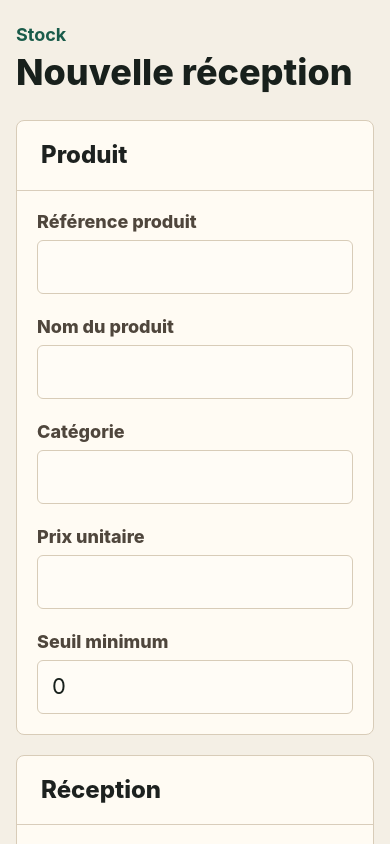
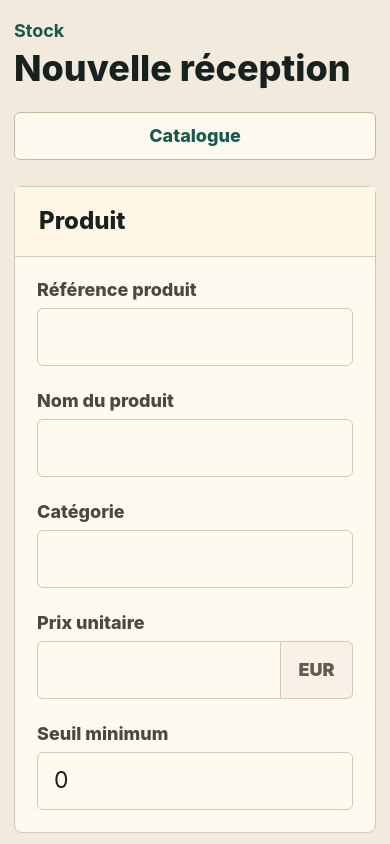
Before and after one commit to aliCheikCheikh/auto-stock-management-front, an Angular app: page /stock-receipts/new in a window 390 px wide. Shown: the top 844 px of the page. Built offline with nearby package versions, Linux system fonts and the light colour scheme.

Commit message:
style(app): refine tablet POS layout

```diff
--- a/src/app/features/products/pages/products-page/products-page.html
+++ b/src/app/features/products/pages/products-page/products-page.html
@@ -6,9 +6,13 @@
         <h1>Catalogue produits</h1>
       </div>
 
-      @if (state.status === 'success') {
-        <p class="product-count">{{ state.products.length }} produit(s)</p>
-      }
+      <div class="page-actions">
+        @if (state.status === 'success') {
+          <p class="product-count">{{ state.products.length }} produit(s)</p>
+        }
+
+        <a class="primary-action" href="/stock-receipts/new">Nouvelle réception</a>
+      </div>
     </header>
 
     @if (state.status === 'loading') {
@@ -45,18 +49,22 @@
                 <span>{{ item.product.productId }}</span>
               </div>
 
-              <span role="cell">{{ item.product.reference }}</span>
+              <span role="cell" data-label="Référence">{{ item.product.reference }}</span>
 
-              <strong class="price" role="cell">
+              <strong class="price" role="cell" data-label="Prix">
                 {{ item.product.unitPrice.amount }} {{ item.product.unitPrice.currency }}
               </strong>
 
-              <div class="stock-quantity" role="cell">
+              <div class="stock-quantity" role="cell" data-label="Stock global">
                 <strong>{{ item.globalQuantity }}</strong>
                 <span>Seuil {{ item.product.minimumGlobalThreshold }}</span>
               </div>
 
-              <span class="stock-badge stock-badge--{{ item.stockStatus }}" role="cell">
+              <span
+                class="stock-badge stock-badge--{{ item.stockStatus }}"
+                role="cell"
+                data-label="Etat"
+              >
                 @switch (item.stockStatus) {
                   @case ('ok') {
                     OK
--- a/src/app/features/products/pages/products-page/products-page.scss
+++ b/src/app/features/products/pages/products-page/products-page.scss
@@ -1,20 +1,21 @@
 .products-page {
   min-height: 100vh;
-  padding: 40px;
-  background: #f4efe5;
+  padding: 34px;
+  background: var(--color-canvas);
 }
 
 .page-header {
   display: flex;
-  align-items: flex-end;
+  align-items: center;
   justify-content: space-between;
   gap: 24px;
-  margin-bottom: 28px;
+  max-width: 1240px;
+  margin: 0 auto 26px;
 }
 
 .page-kicker {
   margin: 0 0 8px;
-  color: #195b4a;
+  color: var(--color-petrol);
   font-size: 18px;
   font-weight: 700;
 }
@@ -26,44 +27,73 @@ p {
 }
 
 h1 {
-  color: #18201c;
+  color: var(--color-ink);
   font-size: 36px;
   line-height: 1.08;
   font-weight: 800;
 }
 
 h2 {
-  color: #1d211f;
+  color: var(--color-ink);
   font-size: 24px;
   line-height: 1.2;
   font-weight: 800;
 }
 
+.page-actions {
+  display: flex;
+  align-items: center;
+  gap: 12px;
+}
+
 .product-count {
-  padding: 10px 14px;
-  border: 1px solid #d8ccb8;
+  min-height: 48px;
+  display: grid;
+  align-items: center;
+  padding: 10px 16px;
+  border: 1px solid var(--color-border);
   border-radius: 6px;
-  background: #fffbf3;
-  color: #195b4a;
+  background: var(--color-surface);
+  color: var(--color-petrol);
   font-size: 18px;
   font-weight: 700;
 }
 
+.primary-action {
+  min-height: 48px;
+  display: grid;
+  align-items: center;
+  border: 1px solid var(--color-petrol-dark);
+  border-radius: 6px;
+  background: var(--color-petrol);
+  color: var(--color-surface);
+  font-size: 18px;
+  font-weight: 800;
+  padding: 10px 16px;
+  text-decoration: none;
+}
+
+.primary-action:hover {
+  background: var(--color-petrol-dark);
+}
+
 .state-panel,
 .catalogue-section {
-  border: 1px solid #d8ccb8;
+  max-width: 1240px;
+  margin: 0 auto;
+  border: 1px solid var(--color-border);
   border-radius: 8px;
-  background: #fffbf3;
+  background: var(--color-surface);
 }
 
 .state-panel {
   padding: 28px;
-  color: #1d211f;
+  color: var(--color-ink);
   font-size: 20px;
 }
 
 .state-panel--error {
-  border-color: #b94735;
+  border-color: var(--color-brick);
   color: #8f2f24;
 }
 
@@ -72,7 +102,8 @@ h2 {
   align-items: center;
   min-height: 68px;
   padding: 20px 24px;
-  border-bottom: 1px solid #d9cdbb;
+  border-bottom: 1px solid var(--color-border);
+  background: var(--color-surface-strong);
 }
 
 .products-table {
@@ -96,8 +127,8 @@ h2 {
 .products-table__header {
   min-height: 48px;
   padding: 0 24px;
-  background: #f6f1e8;
-  color: #5b5145;
+  background: var(--color-canvas-soft);
+  color: var(--color-muted);
   font-size: 16px;
   font-weight: 800;
   text-transform: uppercase;
@@ -105,10 +136,14 @@ h2 {
 
 .products-table__row {
   min-height: 74px;
-  padding: 14px 24px;
-  border-top: 1px solid #d9cdbb;
-  color: #1d211f;
+  padding: 16px 24px;
+  border-top: 1px solid var(--color-border);
+  color: var(--color-ink);
   font-size: 18px;
+}
+
+.products-table__row:hover {
+  background: #fff7e8;
 }
 
 .products-table__row:first-of-type {
@@ -126,12 +161,12 @@ h2 {
 }
 
 .product-main span {
-  color: #6b5f51;
+  color: var(--color-muted);
   font-size: 16px;
 }
 
 .price {
-  color: #195b4a;
+  color: var(--color-petrol);
   font-size: 20px;
 }
 
@@ -141,20 +176,20 @@ h2 {
 }
 
 .stock-quantity strong {
-  color: #18201c;
+  color: var(--color-ink);
   font-size: 22px;
   line-height: 1;
 }
 
 .stock-quantity span {
-  color: #6b5f51;
+  color: var(--color-muted);
   font-size: 16px;
 }
 
 .stock-badge {
   width: max-content;
-  min-width: 96px;
-  padding: 8px 12px;
+  min-width: 104px;
+  padding: 9px 12px;
   border: 1px solid transparent;
   border-radius: 6px;
   font-size: 16px;
@@ -164,37 +199,49 @@ h2 {
 }
 
 .stock-badge--ok {
-  border-color: #6b8f57;
+  border-color: var(--color-sage);
   background: #eef3e7;
   color: #31552b;
 }
 
 .stock-badge--low {
-  border-color: #b8832f;
+  border-color: var(--color-ochre);
   background: #fbefd3;
   color: #6f4c18;
 }
 
 .stock-badge--critical {
-  border-color: #b94735;
+  border-color: var(--color-brick);
   background: #f5ded8;
   color: #842a20;
 }
 
 .empty-state {
   padding: 28px 24px;
-  color: #6b5f51;
+  color: var(--color-muted);
   font-size: 20px;
 }
 
-@media (max-width: 760px) {
+@media (max-width: 960px) {
   .products-page {
-    padding: 24px 16px;
+    padding: 24px;
   }
 
   .page-header {
     align-items: flex-start;
     flex-direction: column;
+    gap: 18px;
+  }
+
+  .page-actions {
+    width: 100%;
+    align-items: stretch;
+  }
+
+  .product-count,
+  .primary-action {
+    flex: 1;
+    justify-content: center;
   }
 
   .products-table__header {
@@ -203,10 +250,42 @@ h2 {
 
   .products-table__row {
     grid-template-columns: 1fr;
-    gap: 10px;
+    gap: 14px;
+    min-height: auto;
+    padding: 20px;
+  }
+
+  .products-table__row > [role='cell']:not(.product-main) {
+    display: flex;
+    align-items: center;
+    justify-content: space-between;
+    gap: 16px;
+    min-height: 34px;
+  }
+
+  .products-table__row > [role='cell']:not(.product-main)::before {
+    content: attr(data-label);
+    color: var(--color-muted);
+    font-size: 16px;
+    font-weight: 800;
+  }
+
+  .stock-quantity {
+    display: flex;
+    justify-content: space-between;
   }
 
   .stock-badge {
     min-width: 0;
   }
 }
+
+@media (max-width: 560px) {
+  .products-page {
+    padding: 20px 14px;
+  }
+
+  .page-actions {
+    flex-direction: column;
+  }
+}
--- a/src/app/features/stock-receipts/pages/new-stock-receipt-page/new-stock-receipt-page.html
+++ b/src/app/features/stock-receipts/pages/new-stock-receipt-page/new-stock-receipt-page.html
@@ -4,6 +4,8 @@
       <p class="page-kicker">Stock</p>
       <h1>Nouvelle réception</h1>
     </div>
+
+    <a class="secondary-action" href="/products">Catalogue</a>
   </header>
 
   <form class="receipt-form" [formGroup]="form" (ngSubmit)="onSubmit()">
@@ -37,9 +39,12 @@
           }
         </div>
 
-        <div class="field">
+        <div class="field field--price">
           <label for="unitPriceAmount">Prix unitaire</label>
-          <input id="unitPriceAmount" type="text" formControlName="unitPriceAmount" />
+          <div class="price-input">
+            <input id="unitPriceAmount" type="text" formControlName="unitPriceAmount" />
+            <span>EUR</span>
+          </div>
           @if (form.controls.unitPriceAmount.touched && form.controls.unitPriceAmount.invalid) {
             <p class="field-error">Prix obligatoire.</p>
           }
@@ -72,7 +77,7 @@
           }
         </div>
 
-        <div class="field">
+        <div class="field field--quantity">
           <label for="quantity">Quantité reçue</label>
           <input id="quantity" type="number" formControlName="quantity" />
           @if (form.controls.quantity.touched && form.controls.quantity.invalid) {
--- a/src/app/features/stock-receipts/pages/new-stock-receipt-page/new-stock-receipt-page.scss
+++ b/src/app/features/stock-receipts/pages/new-stock-receipt-page/new-stock-receipt-page.scss
@@ -1,17 +1,22 @@
 .receipt-page {
   min-height: 100vh;
-  padding: 40px;
-  background: #f4efe5;
-  color: #18201c;
+  padding: 34px;
+  background: var(--color-canvas);
+  color: var(--color-ink);
 }
 
 .page-header {
-  margin-bottom: 28px;
+  display: flex;
+  align-items: center;
+  justify-content: space-between;
+  gap: 24px;
+  max-width: 1120px;
+  margin: 0 auto 26px;
 }
 
 .page-kicker {
   margin: 0 0 8px;
-  color: #195b4a;
+  color: var(--color-petrol);
   font-size: 18px;
   font-weight: 700;
 }
@@ -23,29 +28,48 @@ p {
 }
 
 h1 {
-  color: #18201c;
+  color: var(--color-ink);
   font-size: 36px;
   line-height: 1.08;
   font-weight: 800;
 }
 
 h2 {
-  color: #1d211f;
+  color: var(--color-ink);
   font-size: 24px;
   line-height: 1.2;
   font-weight: 800;
 }
 
+.secondary-action {
+  min-height: 48px;
+  display: grid;
+  align-items: center;
+  border: 1px solid var(--color-border-strong);
+  border-radius: 6px;
+  background: var(--color-surface);
+  color: var(--color-petrol);
+  font-size: 18px;
+  font-weight: 800;
+  padding: 10px 16px;
+  text-decoration: none;
+}
+
+.secondary-action:hover {
+  border-color: var(--color-petrol);
+}
+
 .receipt-form {
   display: grid;
-  gap: 20px;
-  max-width: 980px;
+  gap: 22px;
+  max-width: 1120px;
+  margin: 0 auto;
 }
 
 .form-section {
-  border: 1px solid #d8ccb8;
+  border: 1px solid var(--color-border);
   border-radius: 8px;
-  background: #fffbf3;
+  background: var(--color-surface);
 }
 
 .section-heading {
@@ -53,14 +77,15 @@ h2 {
   align-items: center;
   min-height: 68px;
   padding: 20px 24px;
-  border-bottom: 1px solid #d9cdbb;
+  border-bottom: 1px solid var(--color-border);
+  background: var(--color-surface-strong);
 }
 
 .form-grid {
   display: grid;
   grid-template-columns: repeat(2, minmax(0, 1fr));
-  gap: 22px;
-  padding: 24px;
+  gap: 24px;
+  padding: 26px;
 }
 
 .field {
@@ -80,20 +105,49 @@ label {
 
 input {
   width: 100%;
-  min-height: 54px;
-  border: 1px solid #d8ccb8;
+  min-height: 62px;
+  border: 1px solid var(--color-border);
   border-radius: 6px;
-  background: #fffcf6;
-  color: #18201c;
-  font-size: 22px;
+  background: var(--color-surface);
+  color: var(--color-ink);
+  font-size: 23px;
   line-height: 1.2;
-  padding: 12px 14px;
+  padding: 14px 16px;
   outline: none;
 }
 
 input:focus {
-  border-color: #195b4a;
+  border-color: var(--color-petrol);
   box-shadow: 0 0 0 3px rgba(25, 91, 74, 0.14);
+}
+
+.price-input {
+  display: grid;
+  grid-template-columns: minmax(0, 1fr) 72px;
+  align-items: stretch;
+}
+
+.price-input input {
+  border-top-right-radius: 0;
+  border-bottom-right-radius: 0;
+}
+
+.price-input span {
+  display: grid;
+  place-items: center;
+  min-height: 62px;
+  border: 1px solid var(--color-border);
+  border-left: 0;
+  border-radius: 0 6px 6px 0;
+  background: var(--color-canvas-soft);
+  color: var(--color-muted);
+  font-size: 18px;
+  font-weight: 900;
+}
+
+.field--quantity input {
+  font-size: 32px;
+  font-weight: 800;
 }
 
 .field-error {
@@ -105,23 +159,23 @@ input:focus {
 .form-actions {
   display: flex;
   justify-content: flex-end;
-  padding: 4px 0 0;
+  padding: 2px 0 0;
 }
 
 .submit-button {
-  min-height: 54px;
-  border: 1px solid #12483a;
+  min-height: 62px;
+  border: 1px solid var(--color-petrol-dark);
   border-radius: 6px;
-  background: #195b4a;
-  color: #fffcf6;
+  background: var(--color-petrol);
+  color: var(--color-surface);
   cursor: pointer;
-  font-size: 20px;
+  font-size: 22px;
   font-weight: 800;
-  padding: 12px 20px;
+  padding: 14px 24px;
 }
 
 .submit-button:hover {
-  background: #12483a;
+  background: var(--color-petrol-dark);
 }
 
 .submit-button:focus-visible {
@@ -129,14 +183,24 @@ input:focus {
   outline-offset: 2px;
 }
 
-@media (max-width: 760px) {
+@media (max-width: 960px) {
   .receipt-page {
-    padding: 24px 16px;
+    padding: 24px;
+  }
+
+  .page-header {
+    align-items: flex-start;
+    flex-direction: column;
+  }
+
+  .secondary-action {
+    width: 100%;
+    justify-content: center;
   }
 
   .form-grid {
     grid-template-columns: 1fr;
-    padding: 20px;
+    padding: 22px;
   }
 
   .form-actions {
@@ -147,3 +211,14 @@ input:focus {
     width: 100%;
   }
 }
+
+@media (max-width: 560px) {
+  .receipt-page {
+    padding: 20px 14px;
+  }
+
+  input,
+  .price-input span {
+    min-height: 58px;
+  }
+}
--- a/src/styles.scss
+++ b/src/styles.scss
@@ -1,8 +1,24 @@
 :root {
-  color: #18201c;
-  background: #f4efe5;
+  --color-canvas: #f2eadc;
+  --color-canvas-soft: #f7f1e8;
+  --color-surface: #fffaf0;
+  --color-surface-strong: #fff6e6;
+  --color-ink: #17211e;
+  --color-muted: #665b4d;
+  --color-border: #d7c8b2;
+  --color-border-strong: #c9b89e;
+  --color-petrol: #18594b;
+  --color-petrol-dark: #123f36;
+  --color-terracotta: #b85d33;
+  --color-ochre: #b8832f;
+  --color-sage: #6f8f5d;
+  --color-brick: #ad4435;
+
+  color: var(--color-ink);
+  background: var(--color-canvas);
   font-family: Inter, ui-sans-serif, system-ui, -apple-system, BlinkMacSystemFont, "Segoe UI", sans-serif;
   font-synthesis: none;
+  -webkit-font-smoothing: antialiased;
   text-rendering: optimizeLegibility;
 }
 
@@ -12,14 +28,14 @@
 
 html {
   min-height: 100%;
-  background: #f4efe5;
+  background: var(--color-canvas);
 }
 
 body {
   min-height: 100%;
   margin: 0;
-  background: #f4efe5;
-  color: #18201c;
+  background: var(--color-canvas);
+  color: var(--color-ink);
 }
 
 button,
```
